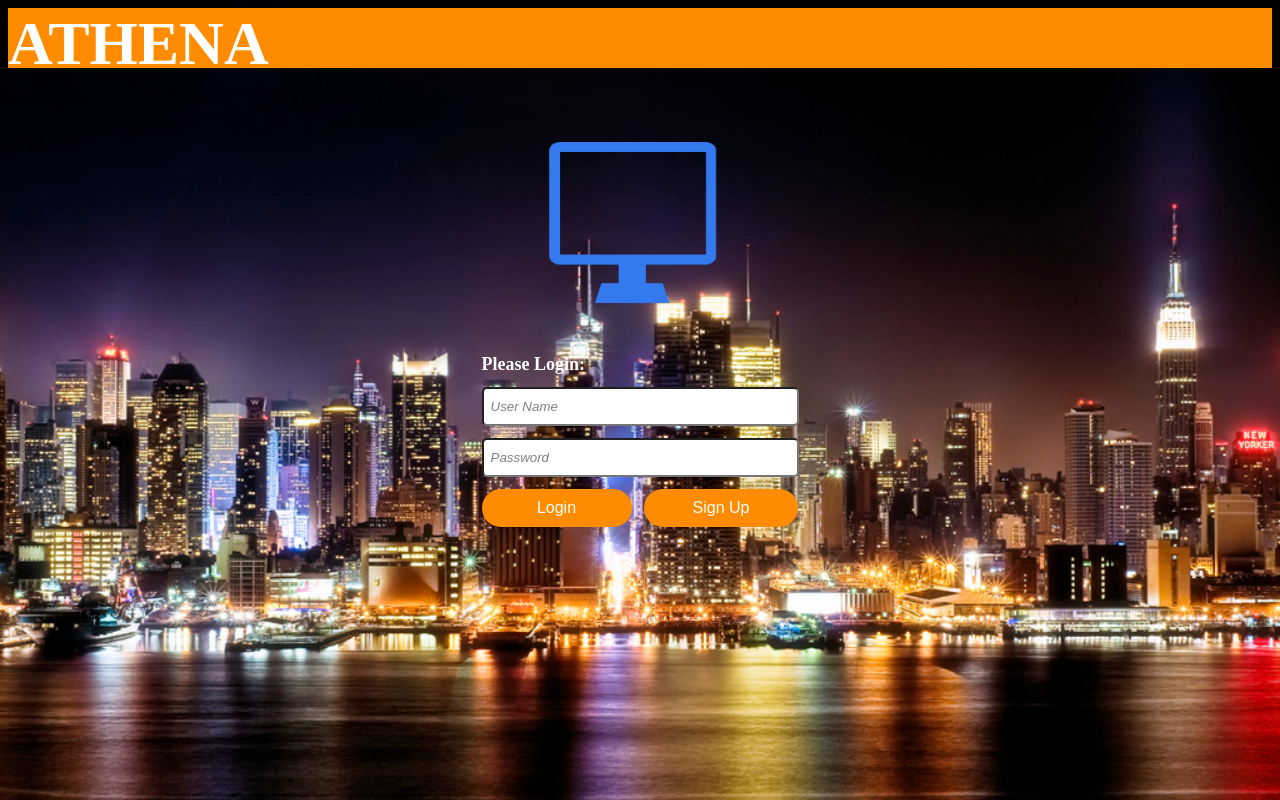
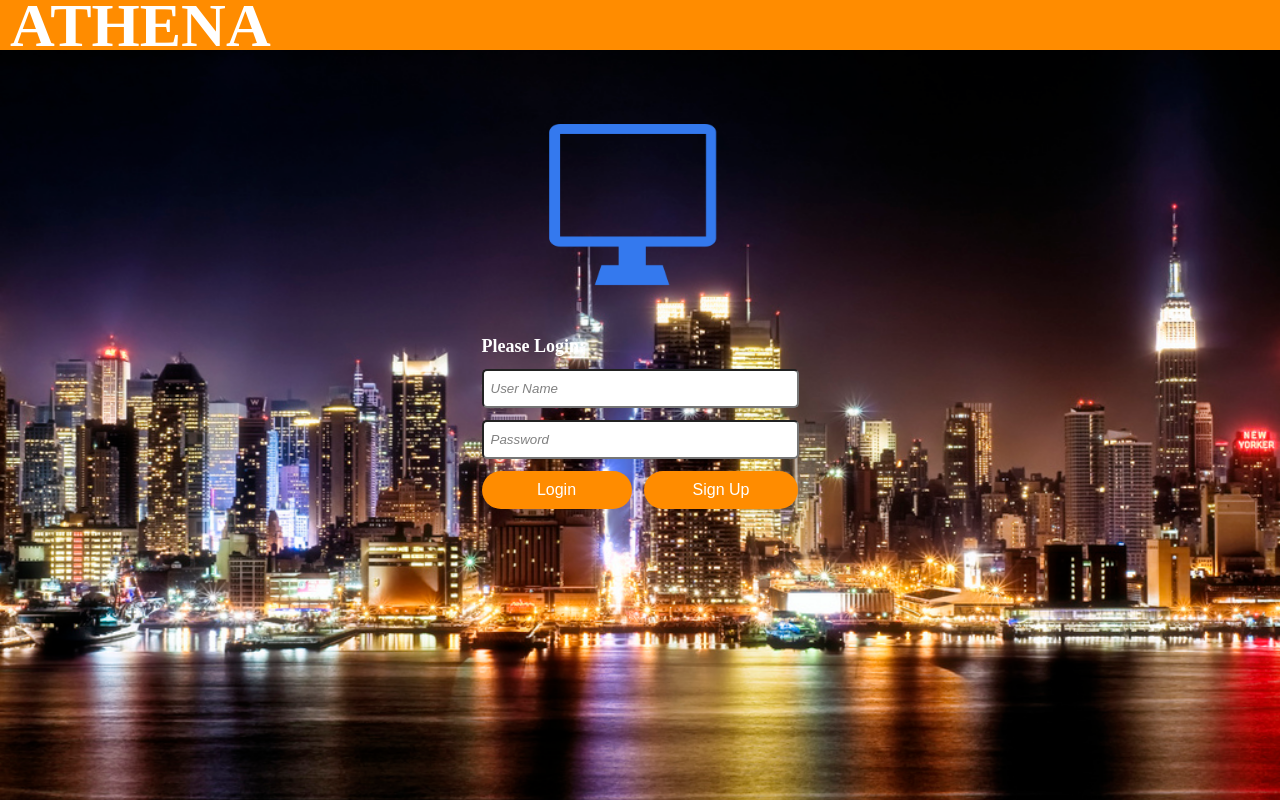
Before and after one commit to Jersyliu/athena, a Django app: page / in a window 1280 px wide. Run offline with Django 3.2, Linux system fonts and the light colour scheme.

Commit message:
styling update

```diff
--- a/homepage/static/homepage/style.css
+++ b/homepage/static/homepage/style.css
@@ -4,6 +4,7 @@ body {
 }
 
 .titleAthena{
+    margin:0px;
     background-color: darkorange;
     height: 60px;
     font-weight:normal;
@@ -11,7 +12,6 @@ body {
 .titleText{
     color:white;
     font-size:62px;
-    display: inline;
     padding-left: 10px;
     margin-top:-10px;
 }
--- a/login/models.py
+++ b/login/models.py
@@ -24,6 +24,7 @@ class Lesson(models.Model):
     summary = models.CharField(max_length=20000, default=None)
     #expected_output
     #point_value
+    #video
     def __str__(self):
         return self.course.course_name+";"+self.lesson_name
 
--- a/login/static/login/style.css
+++ b/login/static/login/style.css
@@ -1,5 +1,9 @@
+body {
+    margin:0px;
+}
 
 .titleAthena{
+    margin:0px;
     background-color: darkorange;
     height: 60px;
     font-weight:normal;
@@ -7,6 +11,8 @@
 .titleText{
     color:white;
     font-size:62px;
+    padding-left: 10px;
+    margin-top:-10px;
 }
 .background{
   background: url(images/background.jpg) no-repeat center center fixed;
--- a/login/templates/login/index.html
+++ b/login/templates/login/index.html
@@ -1,4 +1,5 @@
 {% load static %}
+<html>
 <link rel="stylesheet" type="text/css" href="{% static 'login/style.css' %}" />
 
 {% if Something_Wrong %}<p><strong>Something Wrong!</strong></p>{% endif %}
@@ -50,10 +51,11 @@
 
 
 
+
+<body class="background">
 <div class="titleAthena">
     <h1 class="titleText"> ATHENA </h1>
 </div>
-<body class="background">
     <form action="{% url 'login:dologin' %}" method="post">
     {% csrf_token %}
         <div class="logintable">
@@ -84,3 +86,4 @@ User name: <input type="text" name="UserName" value="User Name"><br>
 PassWord: <input type="text" name="PassWord" value="Password"><br>
 <input type="submit" value="Login or SignUp" />
 -->
+</html>
--- a/login/templates/login/register.html
+++ b/login/templates/login/register.html
@@ -1,13 +1,14 @@
 {% if Already_exist %}<p><strong>Please change a user name!</strong></p>{% endif %}
 {% if Password_Not_Match %}<p><strong>PassWord Not Match</strong></p>{% endif %}
 {% load static %}
+<html>
 <link rel="stylesheet" type="text/css" href="{% static 'login/style.css' %}" />
 <script type="text/javascript" src="{% static 'login/loginscripts.js' %}" ></script>
 
+<body class="background">
 <div class="titleAthena">
     <h1 class="titleText"> ATHENA </h1>
 </div>
-<body class="background">
     <form action="{% url 'login:doregister' %}" method="post">
     {% csrf_token %}
         <div class="logintable">
@@ -37,3 +38,4 @@ User name: <input type="text" name="UserName" value="User Name"><br>
 PassWord: <input type="text" name="PassWord" value="Password"><br>
 <input type="submit" value="Login or SignUp" />
 -->
+</html>
```
Also changed, not shown: homepage/templates/homepage/course.html (+3 -4 lines).
